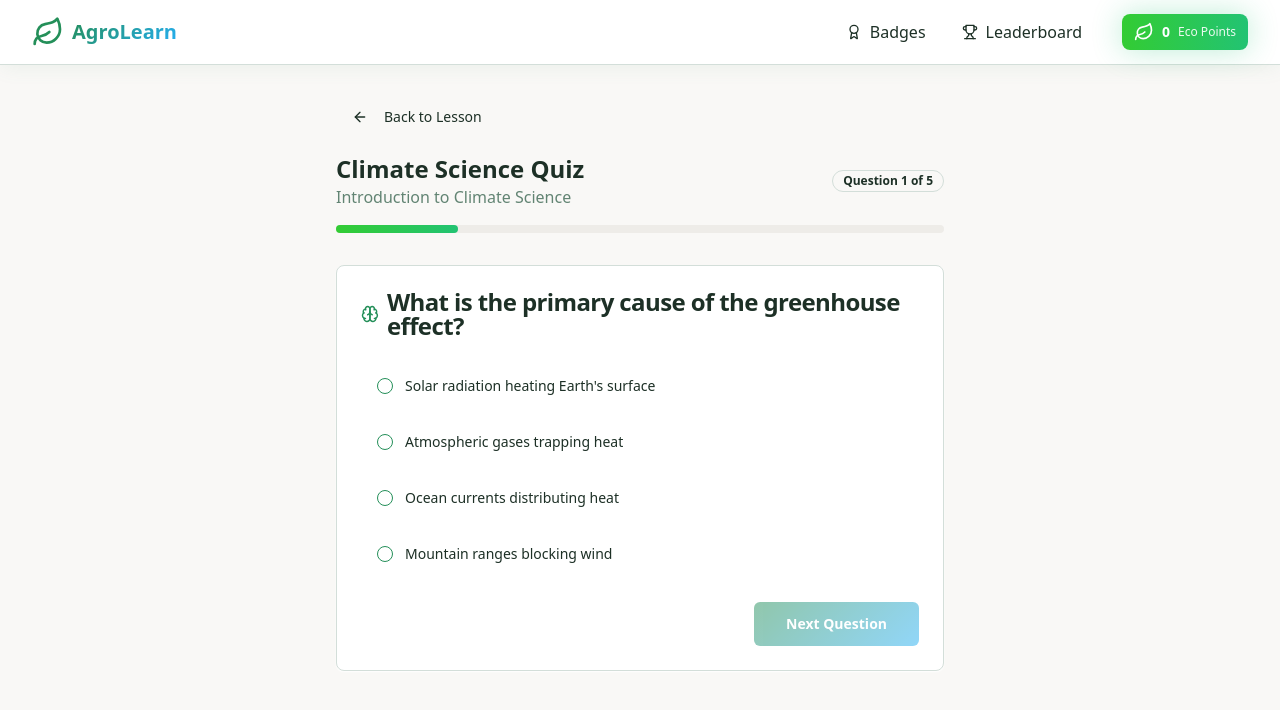
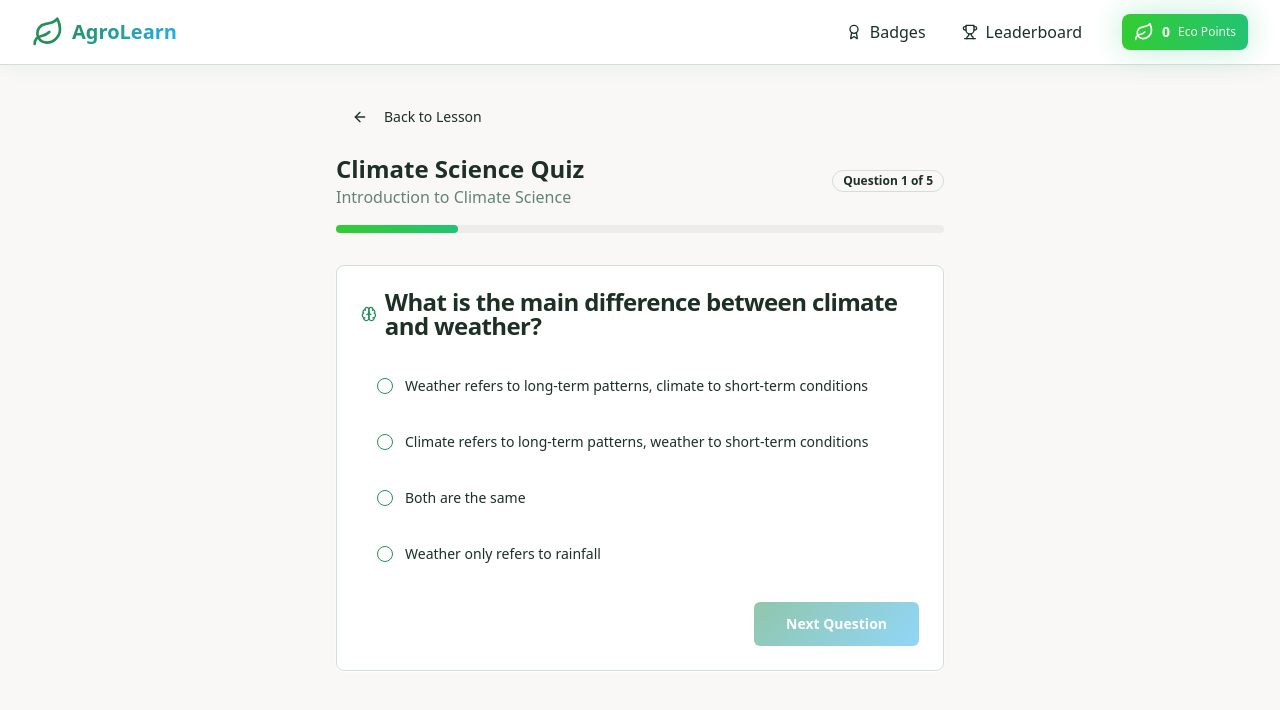
Before and after one commit to rithikars/earth-wise-journey, a React (Vite) app: page /quiz/1 in a window 1280 px wide. Shown: the top 710 px of the page. Built offline with nearby package versions, Linux system fonts and the light colour scheme; the HTML template or start-up script is replaced by a standard one.

Commit message:
Changing MCQs

```diff
--- a/src/pages/Course.tsx
+++ b/src/pages/Course.tsx
@@ -72,7 +72,7 @@ const Course = () => {
     }
   ]
 
-  const courseTitle = "Climate Change Fundamentals"
+  const courseTitle = "Understanding Climate Change: Causes, Impacts, and Solutions"
   const completedLessons = lessons.filter(l => l.videoCompleted && l.quizCompleted).length
   const totalLessons = lessons.length
   const progressPercentage = Math.round((completedLessons / totalLessons) * 100)
@@ -215,7 +215,7 @@ const Course = () => {
               <CheckCircle2 className="h-16 w-16 mx-auto mb-4" />
               <h3 className="text-2xl font-bold mb-2">Course Completed! 🎉</h3>
               <p className="mb-4">
-                Congratulations! You've mastered Climate Change Fundamentals and earned 500 eco points!
+                Congratulations! You've mastered Understanding Climate Change: Causes, Impacts, and Solutions and earned 500 eco points!
               </p>
               <Button variant="hero" size="lg">
                 View Certificate
--- a/src/pages/Dashboard.tsx
+++ b/src/pages/Dashboard.tsx
@@ -9,7 +9,7 @@ const Dashboard = () => {
   // Sample course data - in a real app this would come from an API
   const course = {
     id: "climate-change-101",
-    title: "Climate Change Fundamentals",
+    title: "Understanding Climate Change: Causes, Impacts, and Solutions",
     description: "Understanding the science behind climate change, its impacts, and actionable solutions for a sustainable future.",
     duration: "1 weeks",
     lessons: 5,
--- a/src/pages/Quiz.tsx
+++ b/src/pages/Quiz.tsx
@@ -26,63 +26,63 @@ const Quiz = () => {
     questions: [
       {
         id: "q1",
-        question: "What is the primary cause of the greenhouse effect?",
+        question: "What is the main difference between climate and weather?",
         options: [
-          "Solar radiation heating Earth's surface",
-          "Atmospheric gases trapping heat",
-          "Ocean currents distributing heat",
-          "Mountain ranges blocking wind"
+          "Weather refers to long-term patterns, climate to short-term conditions",
+          "Climate refers to long-term patterns, weather to short-term conditions",
+          "Both are the same",
+          "Weather only refers to rainfall"
         ],
         correctAnswer: 1,
-        explanation: "The greenhouse effect is primarily caused by atmospheric gases that trap heat radiated from Earth's surface."
+        explanation: "Climate refers to long-term patterns of temperature, precipitation, and other atmospheric conditions, while weather refers to short-term conditions that can change from day to day."
       },
       {
         id: "q2",
-        question: "Which gas contributes most to human-caused climate change?",
+        question: "Which of the following best defines climate change?",
         options: [
-          "Water vapor",
-          "Carbon dioxide",
-          "Methane",
-          "Ozone"
+          "A natural seasonal shift in temperature",
+          "A short-term change in weather patterns",
+          "Long-term changes in global or regional climate patterns",
+          "A sudden storm event"
         ],
-        correctAnswer: 1,
-        explanation: "Carbon dioxide (CO2) is the most significant greenhouse gas from human activities, primarily from burning fossil fuels."
+        correctAnswer: 2,
+        explanation: "Climate change refers to long-term changes in global or regional climate patterns, particularly the warming trend observed since the mid-20th century."
       },
       {
         id: "q3",
-        question: "What percentage of climate scientists agree that human activities are the primary cause of recent climate change?",
+        question: "Which human activity is the largest contributor to climate change?",
         options: [
-          "Around 50%",
-          "Around 75%",
-          "Around 90%",
-          "Over 97%"
+          "Planting trees",
+          "Burning fossil fuels",
+          "Recycling waste",
+          "Using solar energy"
         ],
-        correctAnswer: 3,
-        explanation: "Over 97% of actively publishing climate scientists agree that human activities are the primary driver of recent climate change."
+        correctAnswer: 1,
+        explanation: "Burning fossil fuels (coal, oil, and natural gas) is the largest contributor to climate change, releasing greenhouse gases like carbon dioxide into the atmosphere."
       },
       {
         id: "q4",
-        question: "Which of the following is NOT a direct effect of climate change?",
+        question: "Global warming is a part of:",
         options: [
-          "Rising sea levels",
-          "Increased extreme weather events",
-          "Ocean acidification",
-          "Ozone layer depletion"
+          "Climate change",
+          "Ozone depletion",
+          "Air pollution",
+          "Weather forecasting"
         ],
-        correctAnswer: 3,
-        explanation: "Ozone layer depletion is primarily caused by CFCs and other chemicals, not directly by climate change."
+        correctAnswer: 0,
+        explanation: "Global warming is a component of climate change, specifically referring to the long-term increase in Earth's average surface temperature."
       },
       {
         id: "q5",
-        question: "What is the most effective individual action to reduce your carbon footprint?",
+        question: "Which of the following gases is a major greenhouse gas?",
         options: [
-          "Recycling more",
-          "Using LED light bulbs",
-          "Reducing energy consumption and using renewable energy",
-          "Buying organic food"
+          "Oxygen (O₂)",
+          "Nitrogen (N₂)",
+          "Carbon dioxide (CO₂)",
+          "Hydrogen (H₂)"
         ],
         correctAnswer: 2,
-        explanation: "Reducing overall energy consumption and switching to renewable energy sources has the greatest impact on reducing individual carbon footprints."
+        explanation: "Carbon dioxide (CO₂) is a major greenhouse gas that traps heat in Earth's atmosphere, contributing significantly to the greenhouse effect and climate change."
       }
     ]
   }
```
